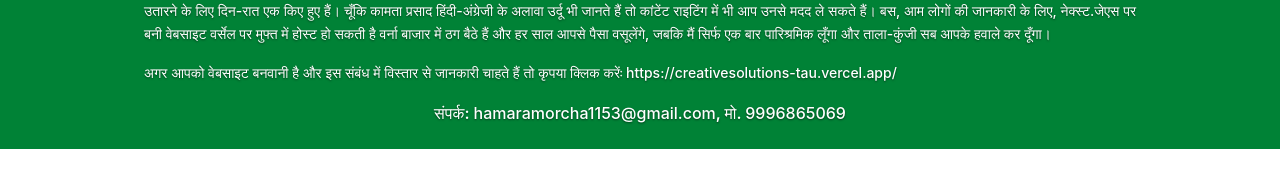
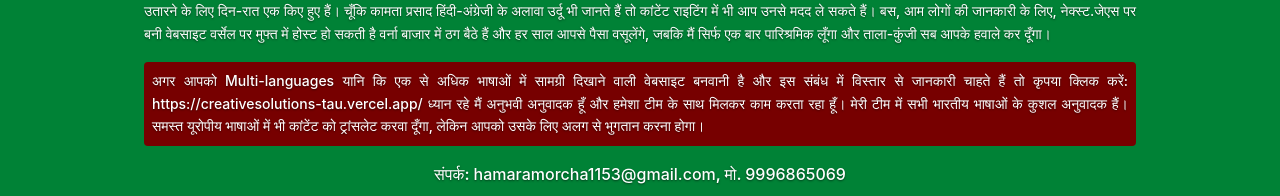
Before and after one commit to kp1153/hamara-morcha-final, a Next.js app: page / in a window 1280 px wide. Shown: the part 331-527 px from the top of the page. Built offline with nearby package versions, Linux system fonts and the light colour scheme; no server answers; the database is empty.

Commit message:
Fixed some issues

```diff
--- a/components/Footer.js
+++ b/components/Footer.js
@@ -20,16 +20,21 @@ const Footer = () => {
           आपके हवाले कर दूँगा।
         </p>
 
-        <p>
-          अगर आपको वेबसाइट बनवानी है और इस संबंध में विस्तार से जानकारी चाहते
-          हैं तो कृपया क्लिक करेंः{" "}
+        <p className="text-white font-bold bg-[#700] p-2 rounded">
+          अगर आपको Multi-languages यानि कि एक से अधिक भाषाओं में सामग्री दिखाने
+          वाली वेबसाइट बनवानी है और इस संबंध में विस्तार से जानकारी चाहते हैं तो
+          कृपया क्लिक करें:{" "}
           <a
             href="https://creativesolutions-tau.vercel.app/"
             target="_blank"
             rel="noopener noreferrer"
-            className="text-white hover:underline font-semibold"
+            className="text-white hover:underline hover:text-blue-200 font-semibold"
           >
-            https://creativesolutions-tau.vercel.app/
+            https://creativesolutions-tau.vercel.app/ ध्यान रहे मैं अनुभवी
+            अनुवादक हूँ और हमेशा टीम के साथ मिलकर काम करता रहा हूँ। मेरी टीम में
+            सभी भारतीय भाषाओं के कुशल अनुवादक हैं। समस्त यूरोपीय भाषाओं में भी
+            कांटेंट को ट्रांसलेट करवा दूँगा, लेकिन आपको उसके लिए अलग से भुगतान
+            करना होगा।
           </a>
         </p>
 
--- a/components/TipTap.jsx
+++ b/components/TipTap.jsx
@@ -2,7 +2,6 @@
 "use client";
 
 import "./styles.css";
-import Underline from "@tiptap/extension-underline";
 import { EditorContent, useEditor } from "@tiptap/react";
 import StarterKit from "@tiptap/starter-kit";
 import Image from "@tiptap/extension-image";
@@ -13,7 +12,6 @@ export default function TipTap({ onContentChange, content }) {
   const editor = useEditor({
     extensions: [
       StarterKit,
-      Underline,
       Image.configure({
         inline: true,
         allowBase64: true,
```
